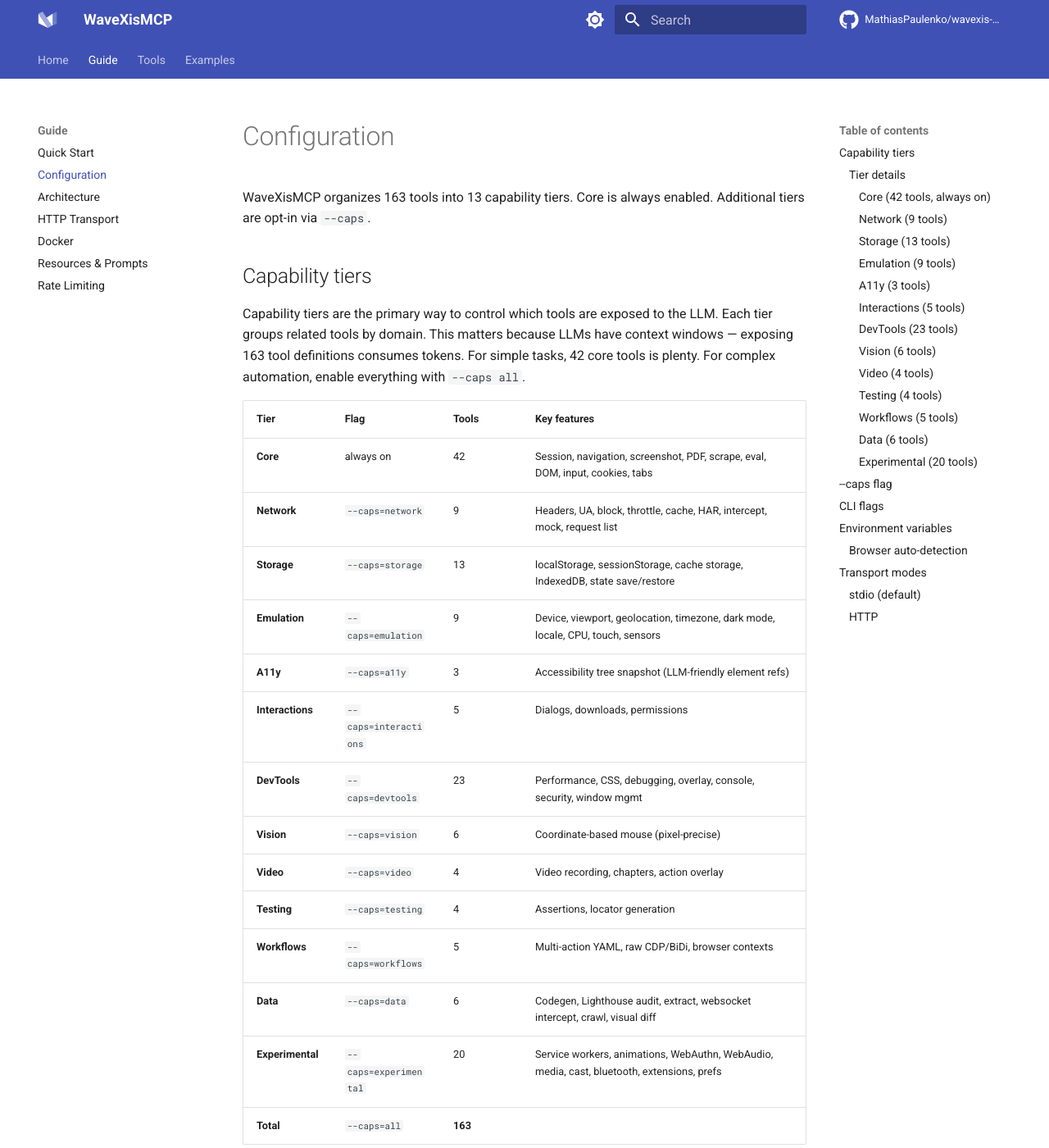
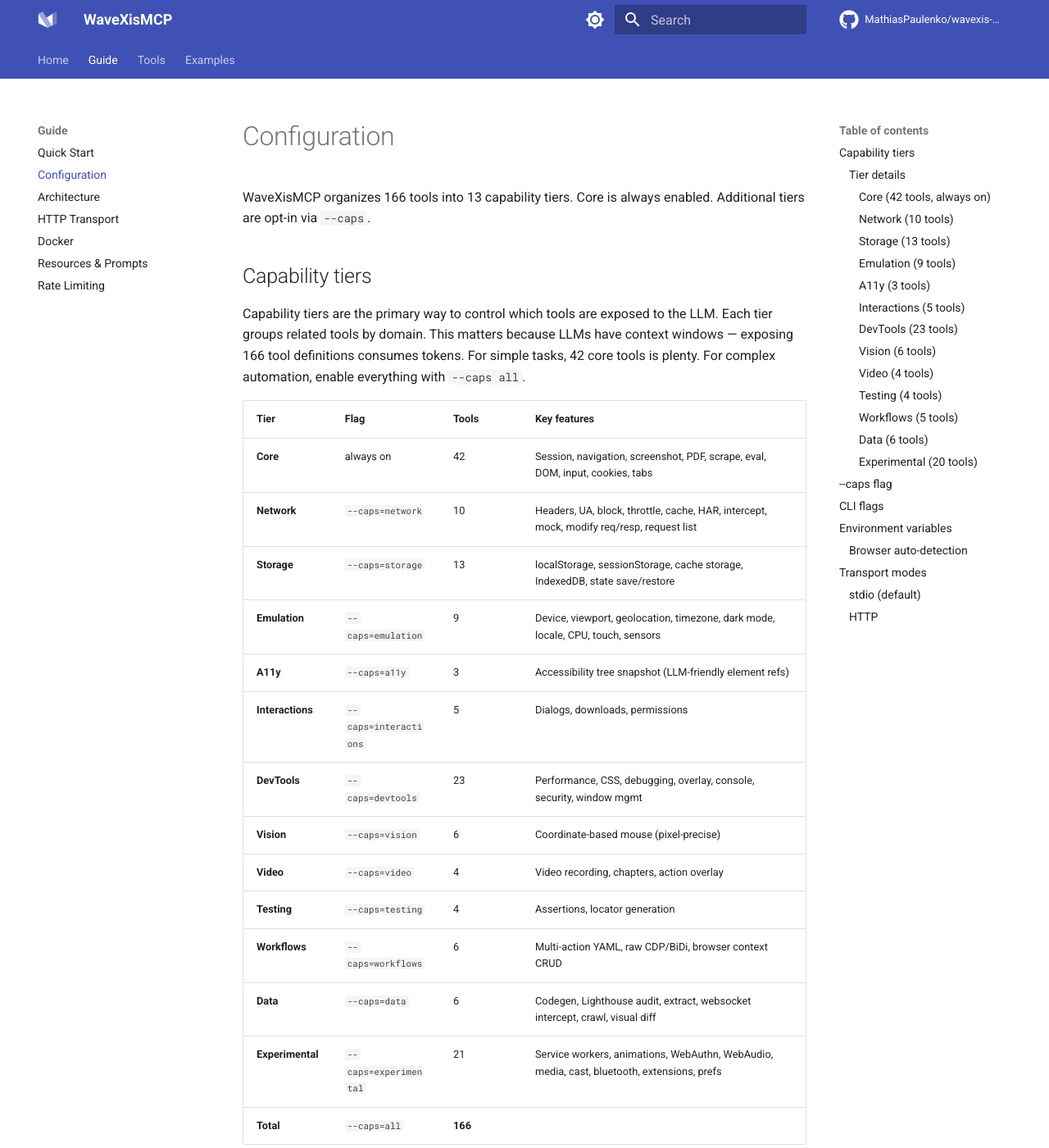
Before and after one commit to MathiasPaulenko/wavexis-mcp, an MkDocs documentation site: the page built from docs/configuration.md, in a window 1280 px wide and 1400 px high. Shown: the whole window at 82% size. Built offline with MkDocs 1.6.1 and Material for MkDocs 9.7.7, drawn with Linux system fonts in a browser that asks for light colours; comment, search, counter and statistics services are not loaded; some of the changed text lies outside the part shown.

Commit message:
feat: v1.5.0 — add 3 critical missing tools (browser_context_list, modify_response, webauthn_add_authenticator)

```diff
--- a/docs/configuration.md
+++ b/docs/configuration.md
@@ -1,15 +1,15 @@
 # Configuration
 
-WaveXisMCP organizes 163 tools into 13 capability tiers. Core is always enabled. Additional tiers are opt-in via `--caps`.
+WaveXisMCP organizes 166 tools into 13 capability tiers. Core is always enabled. Additional tiers are opt-in via `--caps`.
 
 ## Capability tiers
 
-Capability tiers are the primary way to control which tools are exposed to the LLM. Each tier groups related tools by domain. This matters because LLMs have context windows — exposing 163 tool definitions consumes tokens. For simple tasks, 42 core tools is plenty. For complex automation, enable everything with `--caps all`.
+Capability tiers are the primary way to control which tools are exposed to the LLM. Each tier groups related tools by domain. This matters because LLMs have context windows — exposing 166 tool definitions consumes tokens. For simple tasks, 42 core tools is plenty. For complex automation, enable everything with `--caps all`.
 
 | Tier | Flag | Tools | Key features |
 | --- | --- | --- | --- |
 | **Core** | always on | 42 | Session, navigation, screenshot, PDF, scrape, eval, DOM, input, cookies, tabs |
-| **Network** | `--caps=network` | 9 | Headers, UA, block, throttle, cache, HAR, intercept, mock, request list |
+| **Network** | `--caps=network` | 10 | Headers, UA, block, throttle, cache, HAR, intercept, mock, modify req/resp, request list |
 | **Storage** | `--caps=storage` | 13 | localStorage, sessionStorage, cache storage, IndexedDB, state save/restore |
 | **Emulation** | `--caps=emulation` | 9 | Device, viewport, geolocation, timezone, dark mode, locale, CPU, touch, sensors |
 | **A11y** | `--caps=a11y` | 3 | Accessibility tree snapshot (LLM-friendly element refs) |
@@ -18,10 +18,10 @@
 | **Vision** | `--caps=vision` | 6 | Coordinate-based mouse (pixel-precise) |
 | **Video** | `--caps=video` | 4 | Video recording, chapters, action overlay |
 | **Testing** | `--caps=testing` | 4 | Assertions, locator generation |
-| **Workflows** | `--caps=workflows` | 5 | Multi-action YAML, raw CDP/BiDi, browser contexts |
+| **Workflows** | `--caps=workflows` | 6 | Multi-action YAML, raw CDP/BiDi, browser context CRUD |
 | **Data** | `--caps=data` | 6 | Codegen, Lighthouse audit, extract, websocket intercept, crawl, visual diff |
-| **Experimental** | `--caps=experimental` | 20 | Service workers, animations, WebAuthn, WebAudio, media, cast, bluetooth, extensions, prefs |
-| **Total** | `--caps=all` | **163** | |
+| **Experimental** | `--caps=experimental` | 21 | Service workers, animations, WebAuthn, WebAudio, media, cast, bluetooth, extensions, prefs |
+| **Total** | `--caps=all` | **166** | |
 
 ### Tier details
 
@@ -29,9 +29,9 @@
 
 The foundation. Covers session management, navigation, screenshots, PDF generation, page scraping, JavaScript evaluation, DOM manipulation, user input (click, type, fill, hover, drag, key press), cookies, and tab management. These tools are always available regardless of `--caps` settings.
 
-#### Network (9 tools)
+#### Network (10 tools)
 
-Control over HTTP traffic. Set custom headers, override User-Agent, block requests by URL pattern, throttle network speed, disable cache, capture HAR files, intercept and modify requests in-flight, mock responses, and list all network requests made by the page. Essential for testing API interactions, simulating slow connections, and debugging network issues.
+Control over HTTP traffic. Set custom headers, override User-Agent, block requests by URL pattern, throttle network speed, disable cache, capture HAR files, intercept and modify requests in-flight, mock responses, modify responses in-flight, and list all network requests made by the page. Essential for testing API interactions, simulating slow connections, and debugging network issues.
 
 #### Storage (13 tools)
 
@@ -83,7 +83,7 @@
 # Core only (default, 42 tools)
 wavexis-mcp
 
-# All tiers (163 tools)
+# All tiers (166 tools)
 wavexis-mcp --caps all
 
 # Specific tiers
--- a/pyproject.toml
+++ b/pyproject.toml
@@ -4,8 +4,8 @@
 
 [project]
 name = "wavexis-mcp"
-version = "1.4.0"
-description = "MCP server exposing the wavexis browser automation library to LLMs — 163 tools, 13 capability tiers, zero Node.js"
+version = "1.5.0"
+description = "MCP server exposing the wavexis browser automation library to LLMs — 166 tools, 13 capability tiers, zero Node.js"
 readme = "README.md"
 license = { text = "MIT" }
 requires-python = ">=3.11"
--- a/wavexis_mcp/__init__.py
+++ b/wavexis_mcp/__init__.py
@@ -1,3 +1,3 @@
 """WaveXisMCP — MCP server exposing wavexis browser automation to LLMs."""
 
-__version__ = "1.0.1"
+__version__ = "1.5.0"
```
Also changed, not shown: CHANGELOG.md (+14 -0 lines), README.md (+10 -10 lines), docs/architecture.md (+1 -1 lines), docs/index.md (+5 -5 lines), docs/quickstart.md (+5 -5 lines), 4 other files.
